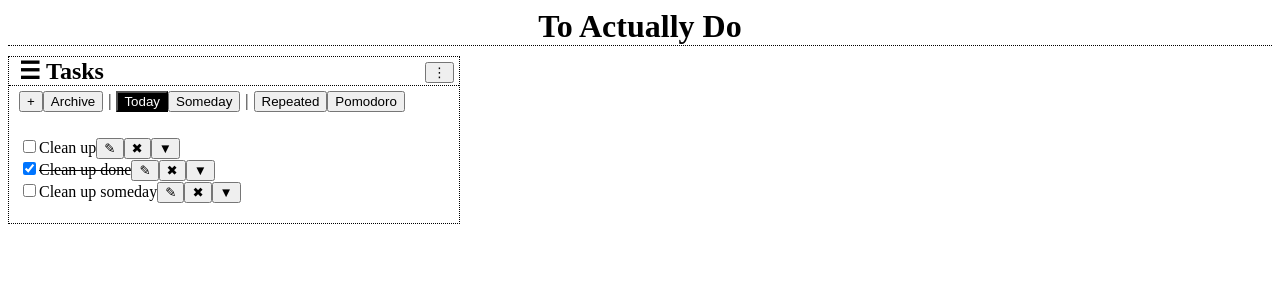
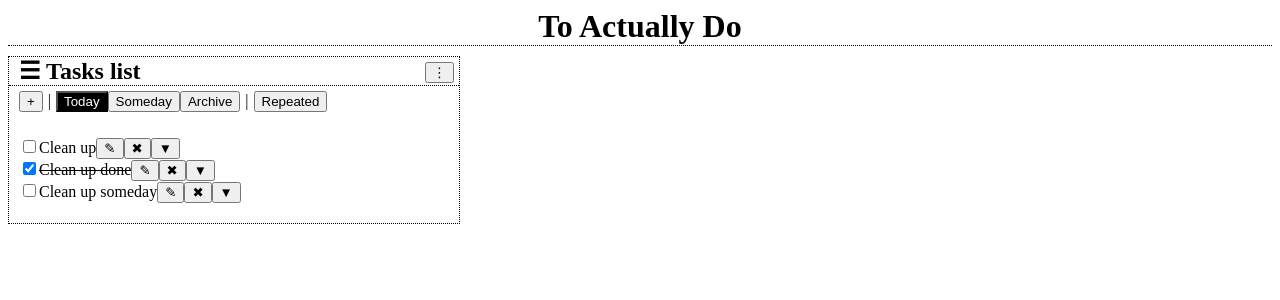
Before and after one commit to ivo-/tad, a React (Create React App) app: page / in a window 1280 px wide. Shown: the top 300 px of the page. Built offline with nearby package versions, Linux system fonts and the light colour scheme.

Commit message:
TODO app wip

```diff
--- a/src/components/Todo/Todo.js
+++ b/src/components/Todo/Todo.js
@@ -2,7 +2,7 @@ import React from 'react';
 import PropTypes from 'prop-types';
 import classnames from 'classnames';
 
-import { POMODORO_LIST, REPEATED_LIST } from '../../constants';
+import { ARCHIVE_LIST, REPEATED_LIST } from '../../constants';
 import TodoTasksList from './TodoTasksList';
 
 
@@ -12,7 +12,6 @@ class Todo extends React.Component {
 
     this.handleToggleAdd = this.handleToggleAdd.bind(this);
     this.handleSelectList = this.handleSelectList.bind(this);
-    this.handleToggleArchive = this.handleToggleArchive.bind(this);
     this.handleAddTodoTask = this.handleAddTodoTask.bind(this);
     this.handleUpdateTodoTask = this.handleUpdateTodoTask.bind(this);
     this.handleToggleArchiveTodoTask = this.handleToggleArchiveTodoTask.bind(this);
@@ -20,7 +19,6 @@ class Todo extends React.Component {
 
     this.state = {
       addFormShown: false,
-      archiveShown: false,
       selectedList: null,
     };
   }
@@ -46,14 +44,11 @@ class Todo extends React.Component {
   handleSelectList(list) {
     if(this.state.selectedList === list) return;
 
-    if(
-      list === POMODORO_LIST ||
-        list === REPEATED_LIST ||
-        this.props.lists.find(l => l.id === list)
-    ) {
+    if(list === ARCHIVE_LIST
+       || list === REPEATED_LIST
+       || this.props.lists.find(l => l.id === list)) {
       this.setState({
         selectedList: list,
-        archiveShown: false,
       });
     } else {
       throw new Error(`Trying to select unknown TODO list: ${list}`);
@@ -61,11 +56,8 @@ class Todo extends React.Component {
   }
 
   handleToggleAdd() {
+    if(this.state.selectedList === ARCHIVE_LIST) return;
     this.setState({ addFormShown: !this.state.addFormShown });
-  }
-
-  handleToggleArchive() {
-    this.setState({ archiveShown: !this.state.archiveShown });
   }
 
   handleAddTodoTask(...args) {
@@ -98,14 +90,17 @@ class Todo extends React.Component {
       <section className="Todo--menu">
         <button
           onClick={this.handleToggleAdd}
+          disabled={this.state.selectedList === ARCHIVE_LIST}
           className={classnames({ active: this.state.addFormShown })}
         >+</button>
-        <button
-          onClick={this.handleToggleArchive}
-          className={classnames({ active: this.state.archiveShown })}
-        >Archive</button>
         <span className="Todo--menu--separator">|</span>
         {lists}
+        <button
+          onClick={this.handleSelectList.bind(this, ARCHIVE_LIST)}
+          className={classnames({
+            active: ARCHIVE_LIST === this.state.selectedList,
+          })}
+        >Archive</button>
         <span className="Todo--menu--separator">|</span>
         <button
           onClick={this.handleSelectList.bind(this, REPEATED_LIST)}
@@ -113,24 +108,14 @@ class Todo extends React.Component {
             active: REPEATED_LIST === this.state.selectedList,
           })}
         >Repeated</button>
-        <button
-          onClick={this.handleSelectList.bind(this, POMODORO_LIST)}
-          className={classnames({
-            active: POMODORO_LIST === this.state.selectedList,
-          })}
-        >Pomodoro</button>
+
       </section>
     );
   }
 
-  renderPomodoroList() {}
   renderRepeatedList() {}
 
   renderList() {
-    if(this.state.selectedList === POMODORO_LIST) {
-      return this.renderPomodoroList();
-    }
-
     if(this.state.selectedList === REPEATED_LIST) {
       return this.renderRepeatedList();
     }
@@ -139,9 +124,10 @@ class Todo extends React.Component {
       <TodoTasksList
         listId={this.state.selectedList}
         items={this.props.items.filter(item => (
-          this.state.selectedList === item.listId
+          this.state.selectedList !== ARCHIVE_LIST ?
+            this.state.selectedList === item.listId :
+            item.archived
         ))}
-        archiveShown={this.state.archiveShown}
         addFormShown={this.state.addFormShown}
         onToggleAdd={this.handleToggleAdd}
         onAddTodoTask={this.handleAddTodoTask}
@@ -156,8 +142,10 @@ class Todo extends React.Component {
     return (
       <section className="Todo">
         <header>
-          <h1>&#9776; Tasks</h1>
-          <button>&#8942;</button>
+          <h1>
+             <span>&#9776;</span> {this.props.title}
+          </h1>
+          <button className="Todo--options">&#8942;</button>
         </header>
         {this.renderMenu()}
         <section className="Todo--content">
@@ -173,6 +161,7 @@ Todo.propTypes = {
   id: PropTypes.number.isRequired,
   items: PropTypes.array.isRequired,
   lists: PropTypes.array.isRequired,
+  title: PropTypes.string.isRequired,
 
   // Actions
   onAddTodoTask: PropTypes.func.isRequired,
--- a/src/components/Todo/TodoTasksList.js
+++ b/src/components/Todo/TodoTasksList.js
@@ -115,9 +115,7 @@ class TodoTasksList extends React.Component {
   }
 
   render() {
-    const items = this.props.items.filter(item => (
-      this.props.archiveShown ? item.archived : !item.archived
-    )).map(item => (
+    const items = this.props.items.map(item => (
       <div
         key={item.id}
         className={classnames('Todo--list--item', {
@@ -164,9 +162,11 @@ class TodoTasksList extends React.Component {
 }
 
 TodoTasksList.propTypes = {
-  listId: PropTypes.number.isRequired,
+  listId: PropTypes.oneOfType([
+    PropTypes.number.isRequired,
+    PropTypes.string.isRequired,
+  ]).isRequired,
   items: PropTypes.array.isRequired,
-  archiveShown: PropTypes.bool.isRequired,
   addFormShown: PropTypes.bool.isRequired,
 
   onToggleAdd: PropTypes.func.isRequired,
--- a/src/constants.js
+++ b/src/constants.js
@@ -46,7 +46,7 @@ export const ROUTINE_TEMPLATE = {
 // =============================================================================
 // TODO
 
-export const POMODORO_LIST = 'POMODORO_LIST';
+export const ARCHIVE_LIST = 'ARCHIVE_LIST';
 export const REPEATED_LIST = 'REPEATED_LIST';
 
 // =============================================================================
@@ -69,6 +69,7 @@ export const defaultState = {
   apps: [{
     id: 1,
     app: TODO_APP,
+    title: 'Tasks list',
     items: [{
       id: 2,
       listId: 5,
--- a/src/css/components/Todo.scss
+++ b/src/css/components/Todo.scss
@@ -14,7 +14,7 @@
       display: inline;
     }
 
-    button {
+    .Todo--options {
       position: absolute;
       top: 5px;
       right: 5px;
```
Also changed, not shown: 1 other file (tests, documents, lock files or other folders).
